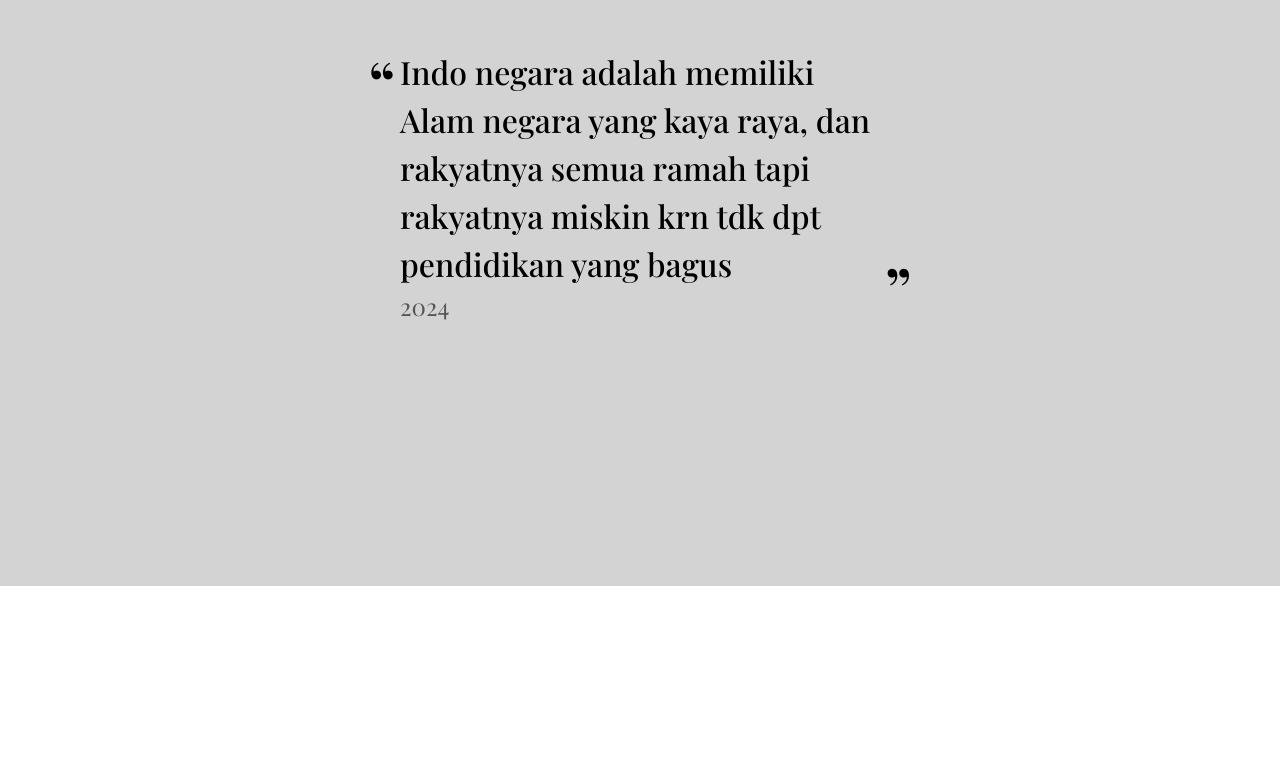
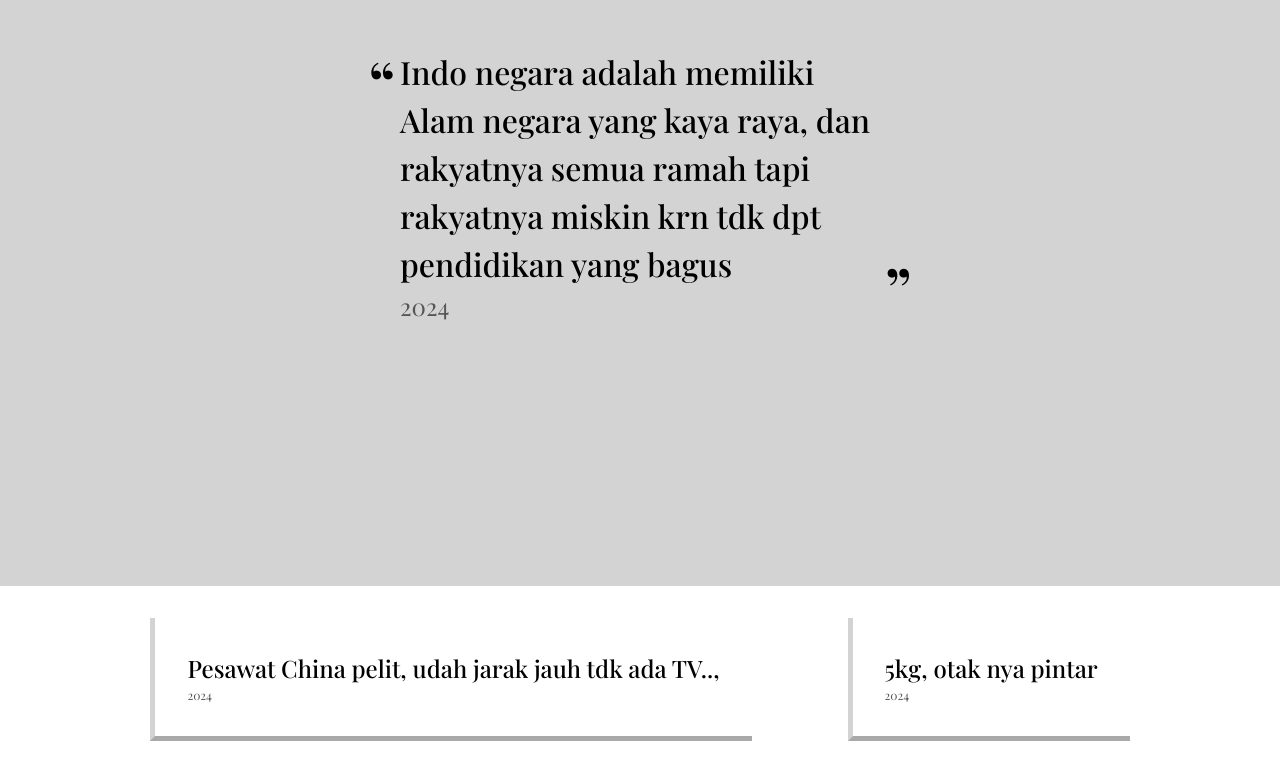
Before and after one commit to ktandun/katakata-bijak-bunda.com, a website: page index.html in a window 1280 px wide. Shown: the part 214-987 px from the top of the page. Before the commit the page ends 800 px from the top, so only its background shows below. Drawn offline with nearby package versions, Linux system fonts and the light colour scheme; a web font is replaced by a local one.

Commit message:
add js to add quotes dynamically

```diff
--- a/index.html
+++ b/index.html
@@ -16,12 +16,8 @@
   </head>
 
   <body>
-    <div class="text-fancy">
-      <blockquote class="quote">
-        Indo negara adalah memiliki Alam negara yang kaya raya, dan rakyatnya
-        semua ramah tapi rakyatnya miskin krn tdk dpt pendidikan yang bagus
-      <p class="quote-date">2024</p>
-      </blockquote>
-    </div>
+    <div id="main" class="text-fancy"></div>
+    <div id="previous-quotes" class="text-fancy"></div>
   </body>
+  <script src="main.js"></script>
 </html>
--- /dev/null
+++ b/main.js
@@ -0,0 +1,30 @@
+// Add more quotes below, the first item will be shown as main quote
+const quotes = [
+  [
+    "Indo negara adalah memiliki Alam negara yang kaya raya, dan rakyatnya semua ramah tapi rakyatnya miskin krn tdk dpt pendidikan yang bagus",
+    "2024",
+  ],
+  ["Pesawat China pelit, udah jarak jauh tdk ada TV..,", "2024"],
+  ["5kg, otak nya pintar", "2024"],
+];
+
+document.addEventListener("DOMContentLoaded", function () {
+  quotes.forEach(function (quote, index) {
+    let [quoteText, quoteDate] = quote;
+    if (index == 0) {
+      document.getElementById("main").innerHTML = `
+        <blockquote class="quote">
+          ${quoteText}
+          <p class="quote-date">${quoteDate}</p>
+        </blockquote>`;
+    } else {
+      document.getElementById("previous-quotes").insertAdjacentHTML(
+        "beforeend",
+        `
+        <blockquote class="quote">${quoteText}
+          <p class="quote-date">${quoteDate}</p>
+        </blockquote>`,
+      );
+    }
+  });
+});
--- a/style.css
+++ b/style.css
@@ -61,23 +61,25 @@ body {
   height: 100vh;
 }
 
-body > div {
+.quote-date {
+  color: #555;
+}
+div#main {
   height: 100vh;
   background-color: lightgrey;
   display: flex;
   align-items: center;
   justify-content: center;
+  font-size: 2rem;
+
+  .quote {
+    max-width: min(70%, 30rem);
+    position: relative;
   }
 
   .quote-date {
     font-size: 1.5rem;
     font-weight: 300;
-  color: #555;
-}
-
-.quote {
-  max-width: min(70%, 30rem);
-  position: relative;
   }
 
   .quote::before {
@@ -95,11 +97,46 @@ body > div {
     right: -0.5em;
     bottom: -0.2em;
   }
+}
+
+div#previous-quotes {
+  display: flex;
+  align-items: center;
+  justify-content: center;
+  flex-wrap: wrap;
+  margin-top: 2rem;
+  margin-bottom: 2rem;
+  font-size: 1.5rem;
+
+  blockquote {
+    padding: 2rem 2rem;
+    border-bottom: 5px solid darkgrey;
+    border-left: 5px solid lightgrey;
+  }
+
+  .quote-date {
+    font-size: 0.75rem;
+    font-weight: 300;
+  }
+}
+
+/* Styles for the other divs on desktop */
+@media (min-width: 768px) {
+  div#previous-quotes {
+    gap: 6rem;
+  }
+}
+
+/* Styles for the other divs on mobile */
+@media (max-width: 767px) {
+  div#previous-quotes {
+    gap: 2rem;
+  }
+}
 
 .text-fancy {
   font-family: "Playfair Display", serif;
   font-optical-sizing: auto;
   font-style: normal;
   font-weight: 500;
-  font-size: 2rem;
 }
```
Lines whose indentation alone changed are shown as unchanged.
